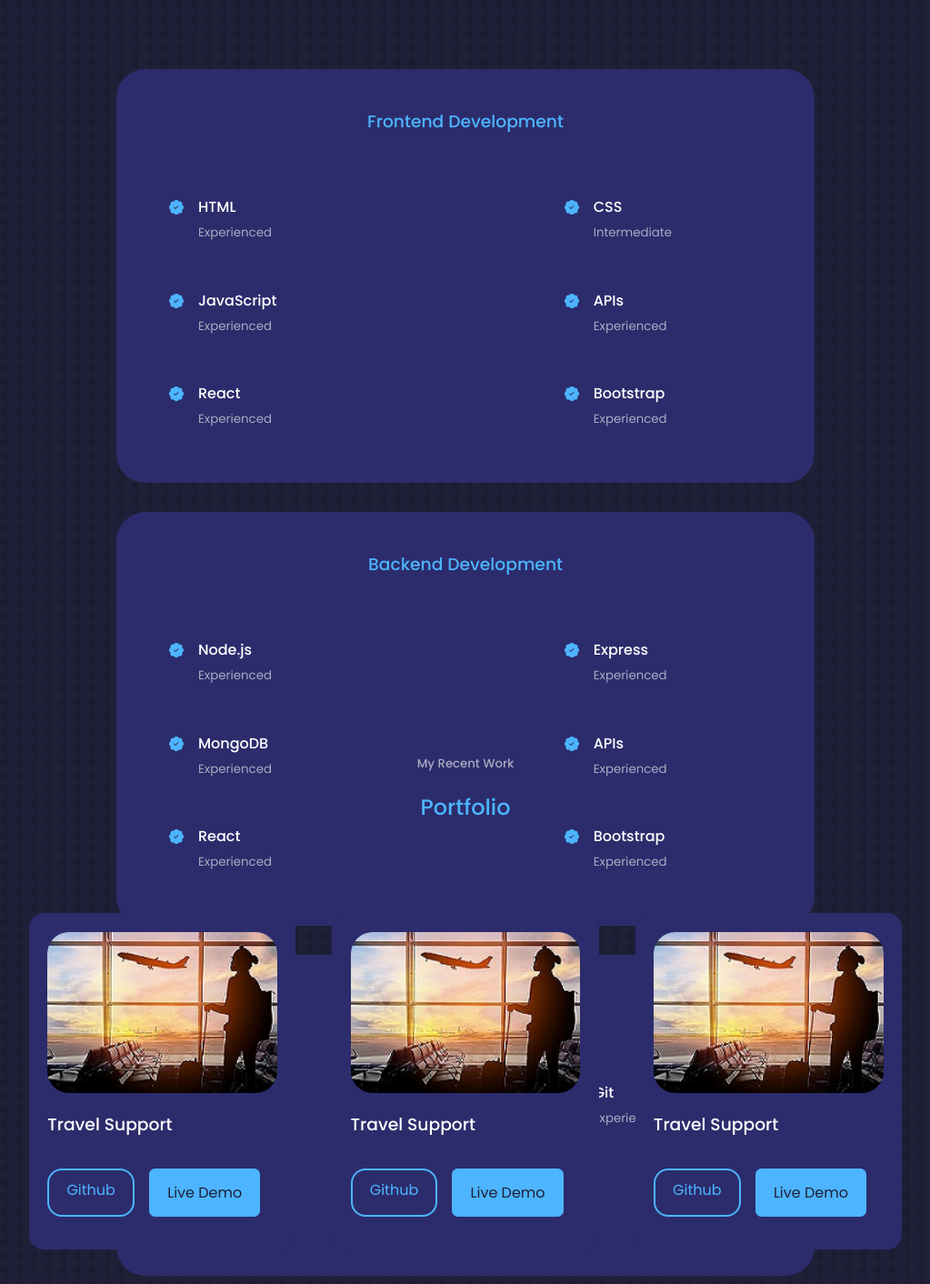
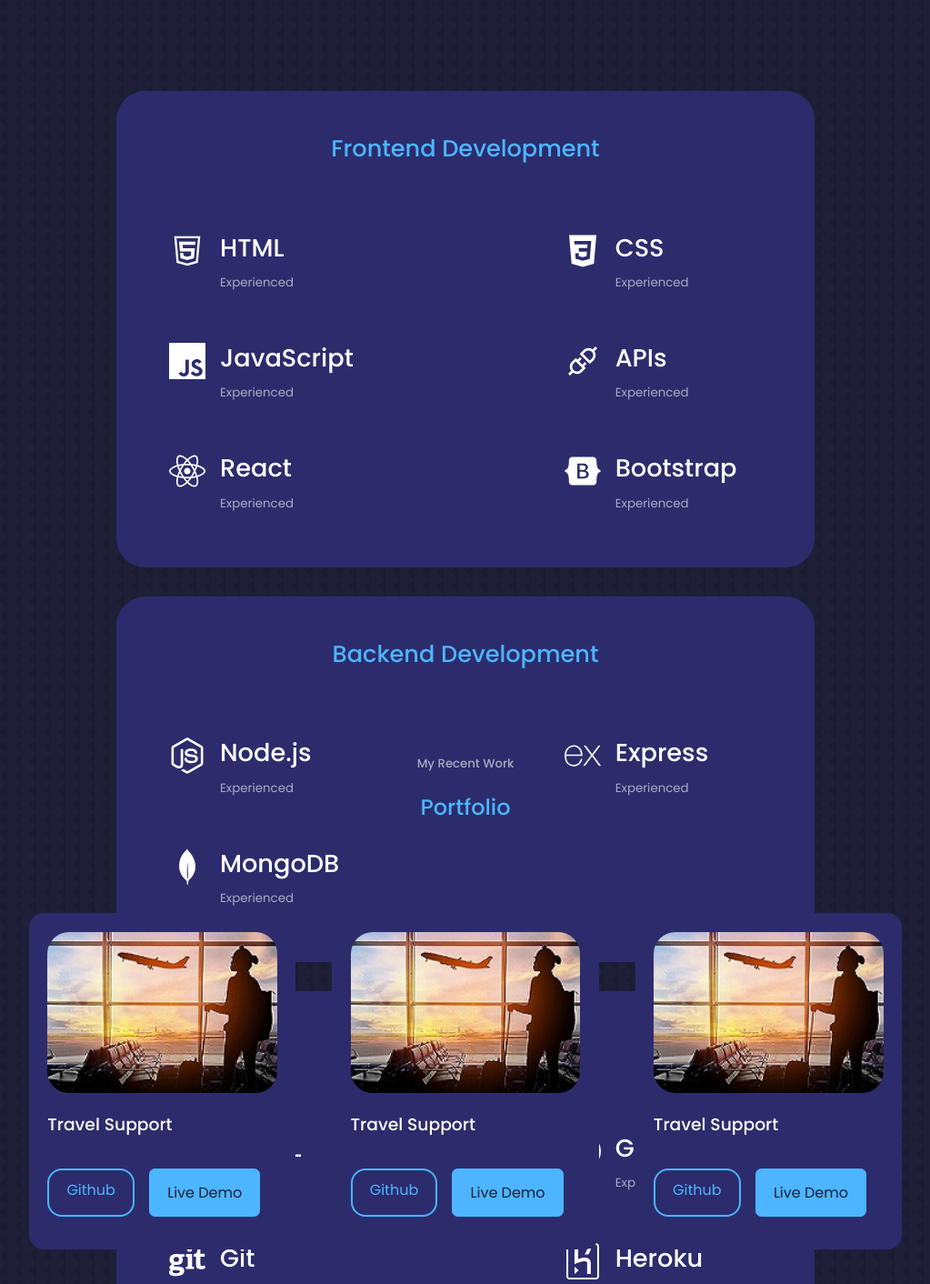
Before and after one commit to jihoonswdev/JihoonJPark, a React (Create React App) app: page / in a window 1280 px wide. Shown: the part 1955-3367 px from the top of the page at 91% size, without its empty margins (128-1151 px from the left). Built offline with nearby package versions, Linux system fonts and the light colour scheme.

Commit message:
finished experience

```diff
--- a/src/components/experience/Experience.jsx
+++ b/src/components/experience/Experience.jsx
@@ -1,118 +1,106 @@
 import React from 'react'
 import './experience.css'
-import {BsPatchCheckFill} from 'react-icons/bs'
+import {AiOutlineHtml5} from 'react-icons/ai'
+import {IoLogoCss3} from 'react-icons/io'
+import {SiJavascript} from 'react-icons/si'
+import {AiOutlineApi} from 'react-icons/ai'
+import {FaReact} from 'react-icons/fa'
+import {FaBootstrap} from 'react-icons/fa'
+import {FaNodeJs} from 'react-icons/fa'
+import {SiExpress} from 'react-icons/si'
+import {SiMongodb} from 'react-icons/si'
+import {SiMysql} from 'react-icons/si'
+import {BsGithub} from 'react-icons/bs'
+import {FaGit} from 'react-icons/fa'
+import {SiHeroku} from 'react-icons/si'
 
 const Experience = () => {
   return (
     <section id='experience'>
-      <h5>What Skill I have</h5>
-      <h2>My Experience</h2>
+      <h5 className='h5'>What Skills I have</h5>
+      <h2>My Experiences</h2>
 
-      {/* FrontEnd */}
+                                    {/* FrontEnd */}
       <div className="container experience__container">
         <div className="experience__frontend">
-          <h3>Frontend Development</h3>
+          <h3 className='h3'>Frontend Development</h3>
           <div className="experience__content">
 
             <article className='experience__details'>
-              <BsPatchCheckFill className='experience__details-icon'/>
+              <AiOutlineHtml5 className='experience__details-icon'/>
               <div>
-                <h4>HTML</h4>
+                <h4 className='h4'>HTML</h4>
                 <small className='text-light'>Experienced</small>
               </div>
             </article>
 
             <article className='experience__details'>
-              <BsPatchCheckFill className='experience__details-icon'/>
+              <IoLogoCss3 className='experience__details-icon'/>
               <div>
-                <h4>CSS</h4>
-                <small className='text-light'>Intermediate</small>
-              </div>
-            </article>
-
-            <article className='experience__details'>
-              <BsPatchCheckFill className='experience__details-icon'/>
-              <div>
-                <h4>JavaScript</h4>
+                <h4 className='h4'>CSS</h4>
                 <small className='text-light'>Experienced</small>
               </div>
             </article>
 
             <article className='experience__details'>
-              <BsPatchCheckFill className='experience__details-icon'/>
+              <SiJavascript className='experience__details-icon'/>
               <div>
-                <h4>APIs</h4>
+                <h4 className='h4'>JavaScript</h4>
                 <small className='text-light'>Experienced</small>
               </div>
             </article>
 
             <article className='experience__details'>
-              <BsPatchCheckFill className='experience__details-icon'/>
+              <AiOutlineApi className='experience__details-icon'/>
               <div>
-                <h4>React</h4>
+                <h4 className='h4'>APIs</h4>
                 <small className='text-light'>Experienced</small>
               </div>
             </article>
 
             <article className='experience__details'>
-              <BsPatchCheckFill className='experience__details-icon'/>
+              <FaReact className='experience__details-icon'/>
               <div>
-                <h4>Bootstrap</h4>
+                <h4 className='h4'>React</h4>
+                <small className='text-light'>Experienced</small>
+              </div>
+            </article>
+
+            <article className='experience__details'>
+              <FaBootstrap className='experience__details-icon'/>
+              <div>
+                <h4 className='h4'>Bootstrap</h4>
                 <small className='text-light'>Experienced</small>
               </div>
             </article>
           </div>
         </div>
 
-          {/* Backend */}
+                                    {/* Backend */}
         <div className="experience__backend">
-        <h3>Backend Development</h3>
+        <h3 className='h3'>Backend Development</h3>
           <div className="experience__content">
 
             <article className='experience__details'>
-              <BsPatchCheckFill className='experience__details-icon'/>
+              <FaNodeJs className='experience__details-icon'/>
               <div>
-                <h4>Node.js</h4>
+                <h4 className='h4'>Node.js</h4>
                 <small className='text-light'>Experienced</small>
               </div>
+            </article>
 
-            </article>
             <article className='experience__details'>
-              <BsPatchCheckFill className='experience__details-icon'/>
+              <SiExpress className='experience__details-icon'/>
               <div>
-                <h4>Express</h4>
+                <h4 className='h4'>Express</h4>
                 <small className='text-light'>Experienced</small>
               </div>
+            </article>
 
-            </article>
             <article className='experience__details'>
-              <BsPatchCheckFill className='experience__details-icon'/>
+              <SiMongodb className='experience__details-icon'/>
               <div>
-                <h4>MongoDB</h4>
-                <small className='text-light'>Experienced</small>
-              </div>
-
-            </article>
-            <article className='experience__details'>
-              <BsPatchCheckFill className='experience__details-icon'/>
-              <div>
-                <h4>APIs</h4>
-                <small className='text-light'>Experienced</small>
-              </div>
-
-            </article>
-            <article className='experience__details'>
-              <BsPatchCheckFill className='experience__details-icon'/>
-              <div>
-                <h4>React</h4>
-                <small className='text-light'>Experienced</small>
-              </div>
-
-            </article>
-            <article className='experience__details'>
-              <BsPatchCheckFill className='experience__details-icon'/>
-              <div>
-                <h4>Bootstrap</h4>
+                <h4 className='h4'>MongoDB</h4>
                 <small className='text-light'>Experienced</small>
               </div>
             </article>
@@ -120,31 +108,39 @@ const Experience = () => {
           </div>
         </div>
 
-        {/* Database */}
+                                    {/* Database */}
         <div className="experience__database">
-        <h3>Database & More</h3>
+        <h3 className='h3'>Database & More</h3>
           <div className="experience__content">
 
             <article className='experience__details'>
-              <BsPatchCheckFill className='experience__details-icon'/>
+              <SiMysql className='experience__details-icon'/>
               <div>
-                <h4>MySQL</h4>
+                <h4 className='h4'>MySQL</h4>
                 <small className='text-light'>Experienced</small>
               </div>
             </article>
 
             <article className='experience__details'>
-              <BsPatchCheckFill className='experience__details-icon'/>
+              <BsGithub className='experience__details-icon'/>
               <div>
-                <h4>Git</h4>
+                <h4 className='h4'>Github</h4>
                 <small className='text-light'>Experienced</small>
               </div>
             </article>
 
             <article className='experience__details'>
-              <BsPatchCheckFill className='experience__details-icon'/>
+              <FaGit className='experience__details-icon'/>
               <div>
-                <h4>Heroku</h4>
+                <h4 className='h4'>Git</h4>
+                <small className='text-light'>Experienced</small>
+              </div>
+            </article>
+
+            <article className='experience__details'>
+              <SiHeroku className='experience__details-icon'/>
+              <div>
+                <h4 className='h4'>Heroku</h4>
               <small className='text-light'>Experienced</small>
               </div>
             </article>
--- a/src/components/experience/experience.css
+++ b/src/components/experience/experience.css
@@ -37,7 +37,16 @@
 
 .experience__details-icon {
     margin-top: 6px;
-    color: var(--color-primary);
+    font-size: 2.5rem;
+}
+
+.h3 {
+    font-size: 1.6rem;
+}
+
+.h4,
+.h5 {
+    font-size: 1.7rem;
 }
 
 /* === Media Queries (Tablets) === */
--- a/src/index.css
+++ b/src/index.css
@@ -53,8 +53,8 @@ h3,
 h4,
 h5 {
     font-weight: 500;
+}
 
-}
 
 h1 {
     font-size: 2.5rem;
```
